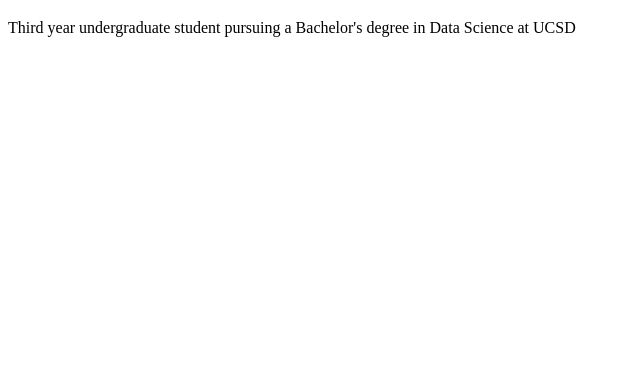
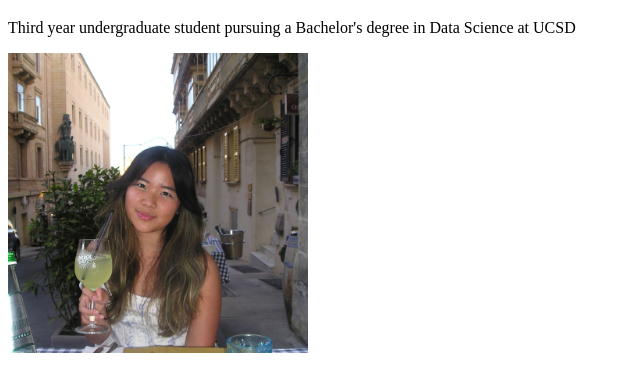
Before and after one commit to hanajuliatj/portfolio, a plain HTML site: page index.html in a window 1280 px wide. Shown: the part 61-452 px from the top of the page, without its empty margins (0-640 px from the left). Drawn offline with Linux system fonts and the light colour scheme.

Commit message:
added photo

```diff
--- a/index.html
+++ b/index.html
@@ -6,6 +6,7 @@
     <title>Hana Tjendrawasi: Personal site and portfolio</title>
     <h1>Hana Tjendrawasi</h1>
     <p>Third year undergraduate student pursuing a Bachelor's degree in Data Science at UCSD</p>
+    <img src="images/P1010406.JPG" alt="My photo" width="300"/>
 </head>
 <body>
 
```
Also changed, not shown: images/P1010406.JPG (added).
